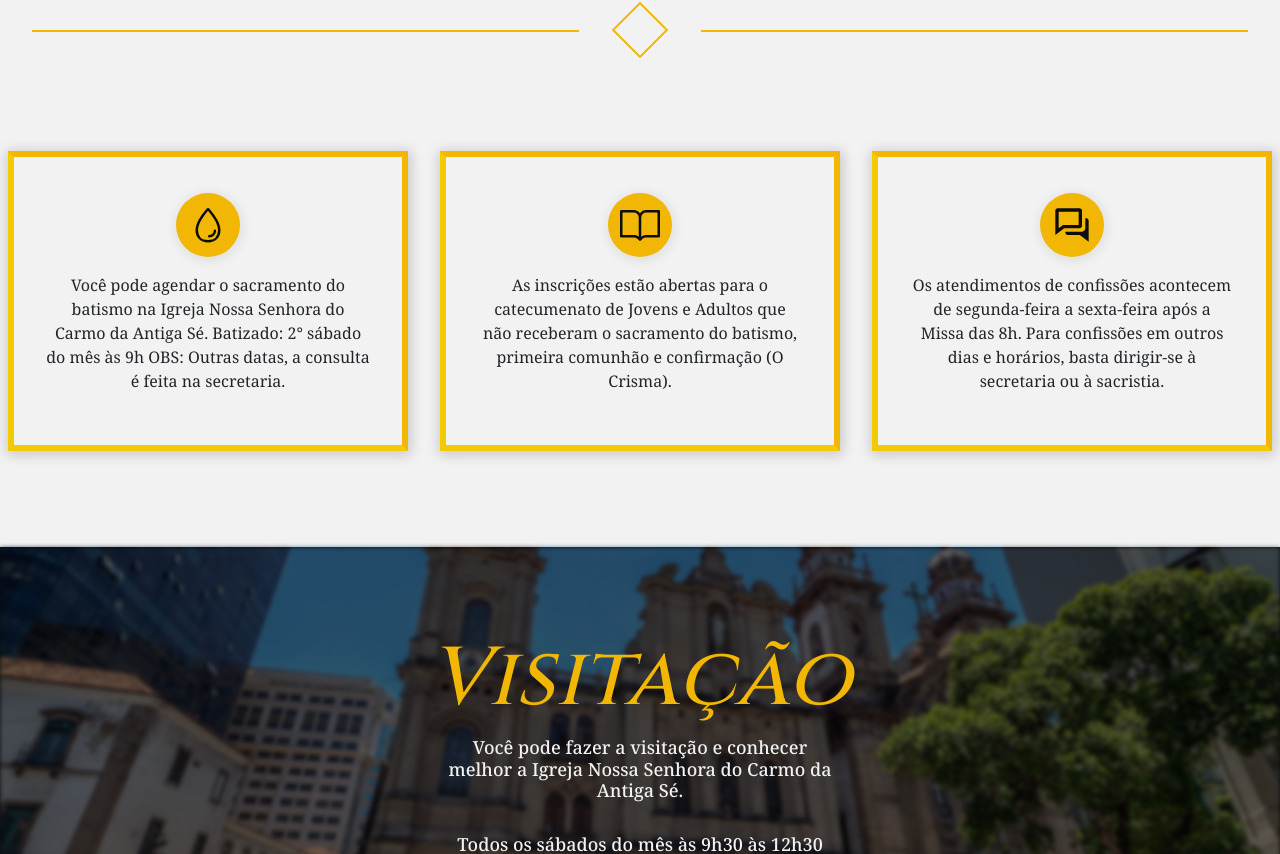
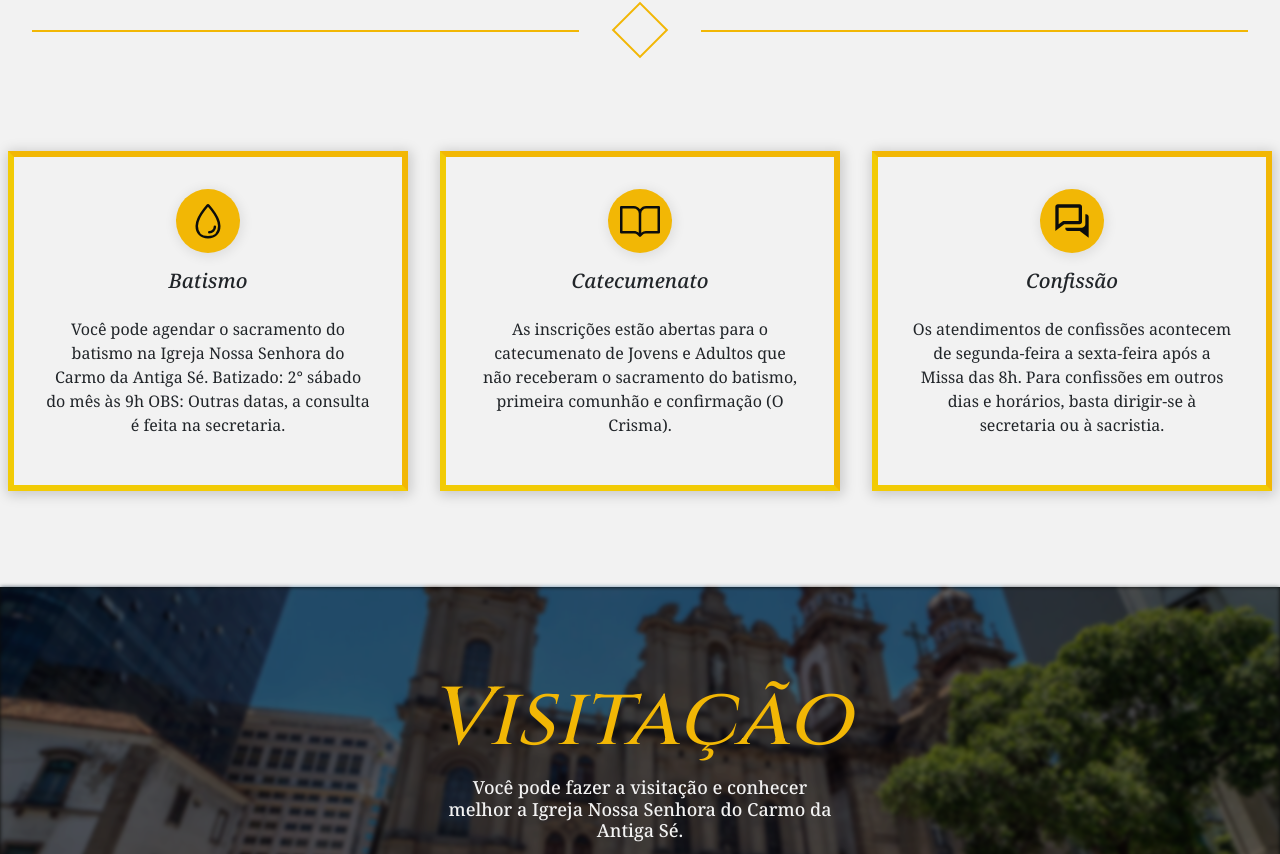
Before and after one commit to lucasberenger/igreja-antiga-se, a React (Vite) app in the folder website/: page /vida-pastoral in a window 1280 px wide. Shown: the part 798-1652 px from the top of the page. Built offline with nearby package versions, Linux system fonts and the light colour scheme.

Commit message:
Vida Pastoral title card
 - new h4 in vida pastoral card

```diff
--- a/website/src/components/VidaPastoral/Pastoral.jsx
+++ b/website/src/components/VidaPastoral/Pastoral.jsx
@@ -35,9 +35,10 @@ const Pastoral = () => {
                 <div className="box-icon">
                     <IoWaterOutline/>
                 </div>
-                <p>Você pode agendar o sacramento do batismo na Igreja Nossa Senhora do Carmo da Antiga Sé.
-                Batizado: 2° sábado do mês às 9h
-                OBS: Outras datas, a consulta é feita na secretaria.
+                    <h4>Batismo</h4>
+                    <p>Você pode agendar o sacramento do batismo na Igreja Nossa Senhora do Carmo da Antiga Sé.
+                    Batizado: 2° sábado do mês às 9h
+                    OBS: Outras datas, a consulta é feita na secretaria.
                 </p>
             </div>
 
@@ -45,6 +46,7 @@ const Pastoral = () => {
                 <div className="box-icon">
                     <GoBook/>
                 </div>
+                    <h4>Catecumenato</h4>
                     <p>As inscrições estão abertas para o catecumenato de Jovens e Adultos que não receberam o sacramento do batismo, primeira comunhão e confirmação (O Crisma).</p>
             </div>
 
@@ -52,6 +54,7 @@ const Pastoral = () => {
                 <div className="box-icon">
                     <BiConversation/>
                 </div>
+                <h4>Confissão</h4>
                 <p>Os atendimentos de confissões acontecem de segunda-feira a sexta-feira após a Missa das 8h. Para confissões em outros dias e horários, basta dirigir-se à secretaria ou à sacristia.</p>
             </div>
     </div>
--- a/website/src/components/VidaPastoral/Pastoral.modules.css
+++ b/website/src/components/VidaPastoral/Pastoral.modules.css
@@ -64,13 +64,18 @@
     border: 6px solid var(--gold_2);
     border-bottom: 6px solid var(--gold);
     border-left: 6px solid var(--gold);
-    height: 300px;
+    height: auto;
     width: 400px;
     display: flex;
     flex-direction: column;
     align-items: center;
     justify-content: center;
     box-shadow: 1px 2px 12px 2px rgba(0, 0, 0, 0.178);
+}
+
+.pastoral-card h4 {
+    font-size: 20px;
+    font-style: italic;
 }
 
 .visitacao-container {
```
